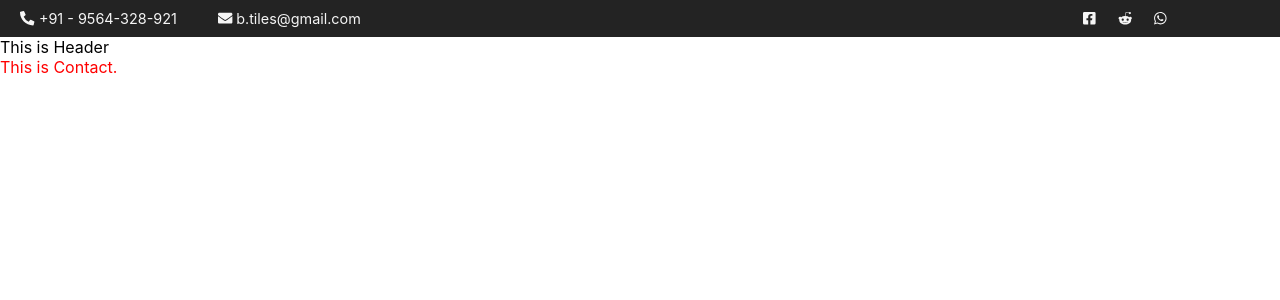
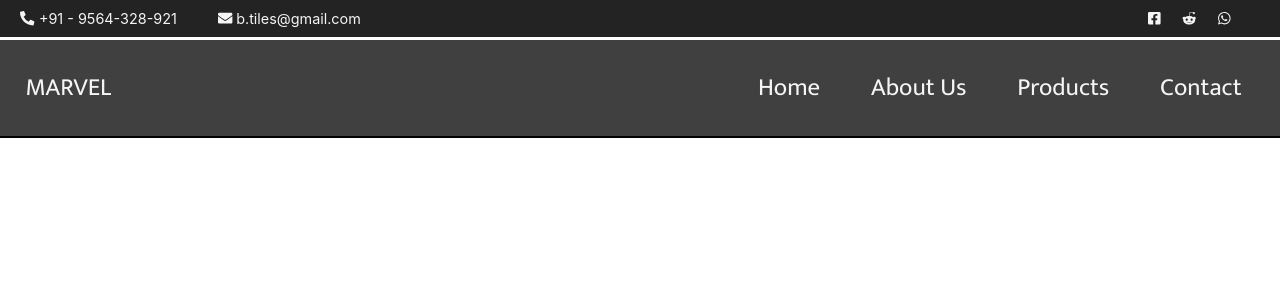
Before and after one commit to Lalit1999/B-tiles, a React (Create React App) app: page /contact in a window 1280 px wide. Shown: the top 300 px of the page. Built offline with nearby package versions, Linux system fonts and the light colour scheme.

Commit message:
header started

```diff
--- a/src/comps/Header/Header.js
+++ b/src/comps/Header/Header.js
@@ -1,11 +1,37 @@
 import React from 'react' ;
+import {Link} from'react-router-dom' ;
+
+import './header.css' ;
 
 class Header extends React.Component
-{
+{	constructor(props) {
+	    super(props)
+	    this.state = {
+	      menuOpen: false,
+	    }
+	}
+
+	openMenu = () => {
+	    this.setState({ menuOpen: true })
+	}
+
+	closeMenu = () => {
+		//console.log("trigger") ;
+	    this.setState({ menuOpen: false })
+	}
+
 	render()
 	{
 		return (
-			<div> This is Header </div>
+			<div className="topbar" id="bar">
+				<Link to="/" className="header-item" id="logo"> MARVEL </Link>
+				<div className = "right-header">
+					<Link className="header-item" to='/'> Home </Link>
+					<Link className="header-item" to='/about'> About Us </Link>
+					<Link className="header-item" to='/products'> Products </Link>
+					<Link className="header-item" to='/contact'> Contact </Link>
+				</div>
+			</div>
 			) ;
 	}
 }
--- a/src/comps/Header/TopBar.js
+++ b/src/comps/Header/TopBar.js
@@ -1,5 +1,4 @@
 import React from 'react' ;
-import { FontAwesomeIcon } from '@fortawesome/react-fontawesome' ;
 import { faPhoneAlt, faEnvelope } from '@fortawesome/free-solid-svg-icons' ;
 import { faFacebookSquare, faWhatsapp, faRedditAlien } from '@fortawesome/free-brands-svg-icons' ;
 
@@ -14,7 +13,7 @@ class TopBar extends React.Component
 			<div className="topbar">
 				<BarItem link="tel:09564328921" text=" +91 - 9564-328-921" icon={faPhoneAlt}/>
 				<BarItem link="mailto:b.tiles@gmail.com" text=" b.tiles@gmail.com" icon={faEnvelope}/>
-				<div className="right-top-bar">
+				<div className="right-topbar">
 					<BarItem link="https://www.facebook.com" logo="logo" icon={faFacebookSquare}/>
 					<BarItem link="https://www.reddit.com" logo="logo" icon={faRedditAlien}/>
 					<BarItem link="https://www.reddit.com" logo="logo" icon={faWhatsapp}/>
--- /dev/null
+++ b/src/comps/Header/header.css
@@ -0,0 +1,41 @@
+@import url('https://fonts.googleapis.com/css?family=Mukta&display=swap');
+
+#bar
+{
+	background-color: rgb(64, 64, 64);
+	border-bottom: 2px solid black ;
+	position: fixed;
+  	width: 100% ;
+  	top: 40px ;
+  	z-index: 14 ;
+  	overflow: hidden;
+}
+
+#logo
+{
+	/*padding-top: 1em ;*/
+}
+
+.header-item
+{
+	color: whitesmoke;
+	text-decoration: none ;
+	font-size: 1.55rem ;
+	padding: 1em 1.8vw;
+	transition: all 0.5s ;
+	margin: 0.1em ;
+	font-family: 'Mukta', sans-serif;
+}
+
+.right-header
+{
+	margin-left: auto;
+	margin-right: 1vw ;
+	display: flex;
+}
+
+.right-header .header-item:hover
+{
+	background-color: rgb(35, 35, 35) ;
+	transform: scale(1.2);
+}
--- a/src/comps/Header/topbar.css
+++ b/src/comps/Header/topbar.css
@@ -1,6 +1,12 @@
 .topbar
 {
 	background-color: rgb(35, 35, 35) ;
+	display: flex ;
+	position: fixed;
+  	width: 100% ;
+  	top: 0 ;
+  	z-index: 14 ;
+  	overflow: hidden;
 }
 
 .bar-item
@@ -22,13 +28,23 @@
 	background-color: black ;
 }
 
-.right-top-bar
+.topbar .right-topbar
 {
-	margin-left: 54vw;
+	margin-left: auto;
 	display: inline-block;
+}
+
+.right-topbar
+{
+	margin-right: 3vw ;
 }
 
 .logo
 {
 	margin: 0 0.15vw;
 }
+
+.logo:hover
+{
+	transform: scale(1.4);
+}
```
